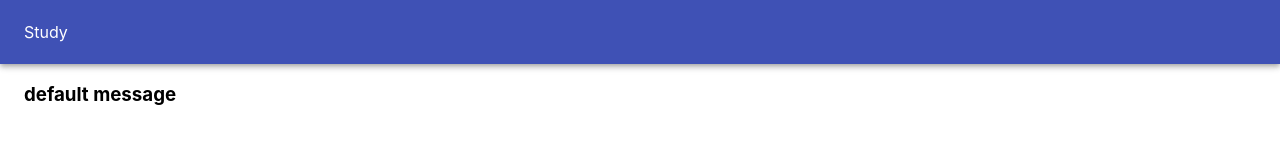
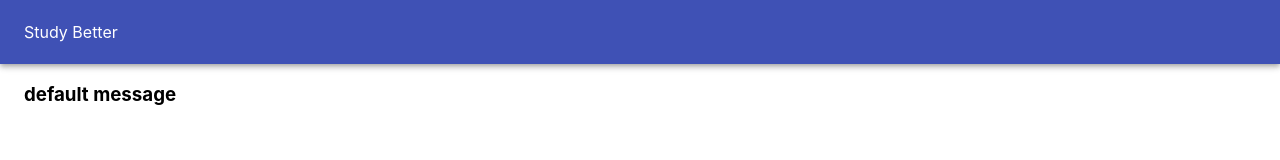
Before and after one commit to okcoders/study, a React (Create React App) app in the folder client/: page / in a window 1280 px wide. Shown: the top 160 px of the page. Built offline with nearby package versions, Linux system fonts and the light colour scheme; no server answers.

Commit message:
Add info to study

```diff
--- a/client/src/App.js
+++ b/client/src/App.js
@@ -20,7 +20,7 @@ function App() {
 
       <AppBar position="static">
         <Toolbar>
-          Study
+          Study Better
         </Toolbar>
       </AppBar>
       <Container fixed maxWidth="xl">
```
